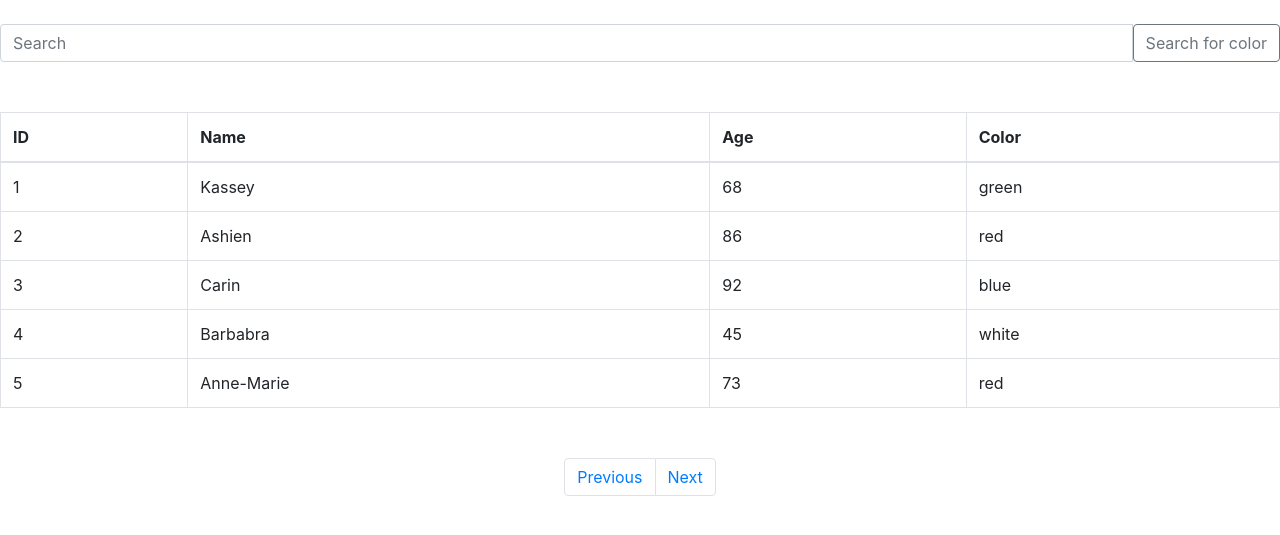
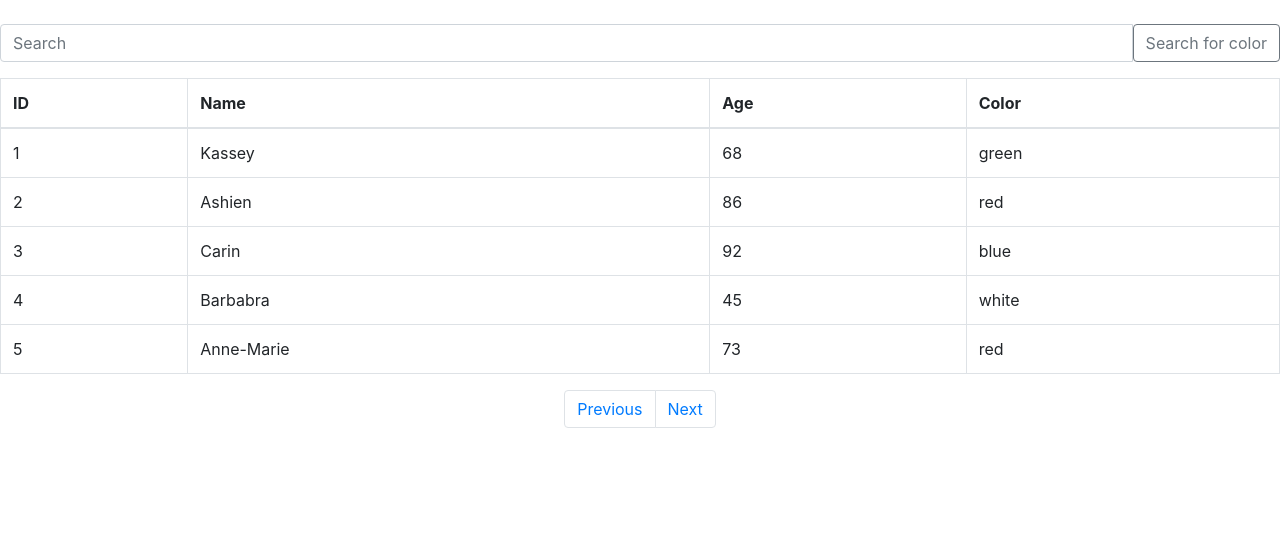
Before and after one commit to rootsquid/PaginationAjaxWithFlask, a Flask app: page / in a window 1280 px wide. Shown: the part 40-575 px from the top of the page. Run offline with Flask 2, Linux system fonts and the light colour scheme; data comes from the database, SQL or seed files in the repository; some libraries are stand-ins or nearby versions.

Commit message:
wasn't needed

```diff
--- a/templates/index.html
+++ b/templates/index.html
@@ -19,16 +19,6 @@
 
     <!--- Import JS File from static -->
     <script src="{{ url_for('static', filename='js/ajax.js') }}"></script>
-
-    <!--- Bootstrap table with name, age using pagination -->
-    <style>
-        .table{
-            margin-top: 50px;
-        }
-        .pagination{
-            margin-top: 50px;
-        }
-    </style>
 
     <!-- Add Navbar-->
     <nav class="nav justify-content-center">
```
